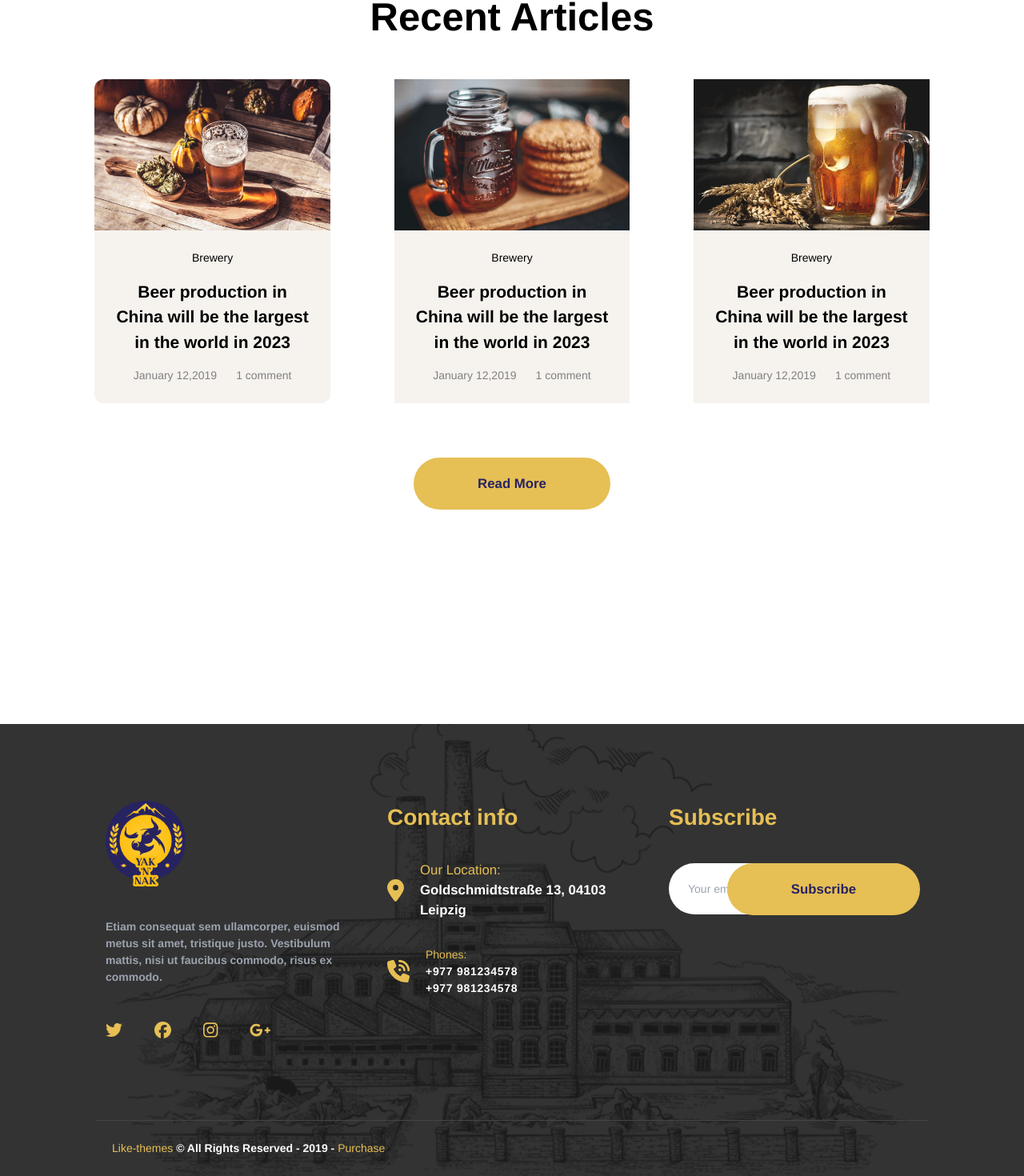
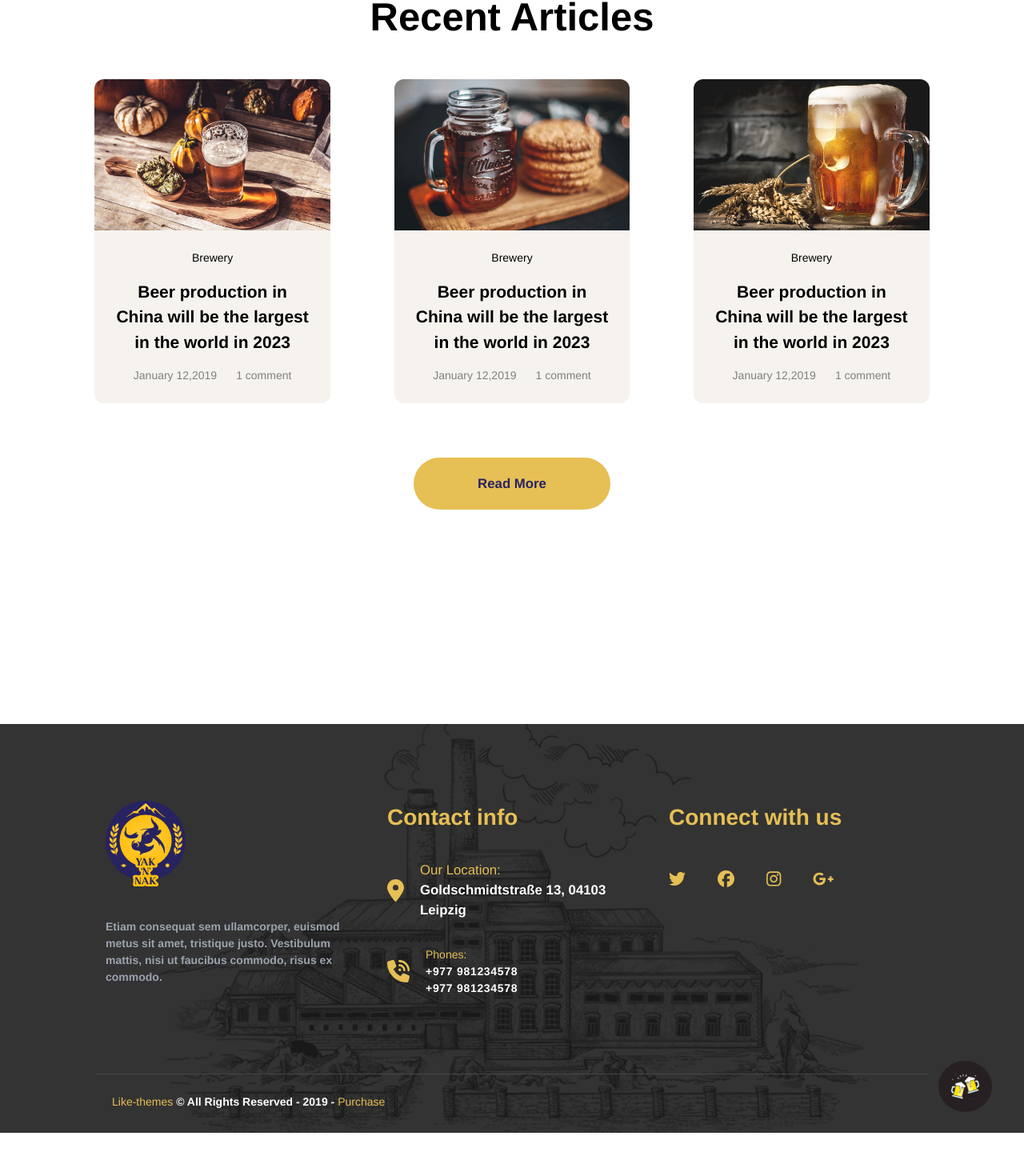
Before and after one commit to WebX-Nepal/YakNYak_alpha, a React (Vite) app: page / in a window 1280 px wide. Shown: the part 7725-9195 px from the top of the page at 80% size. After the commit the page ends 9141 px from the top, so only its background shows below. Built offline with nearby package versions, Linux system fonts and the light colour scheme.

Commit message:
favicon updated

```diff
--- a/index.html
+++ b/index.html
@@ -2,7 +2,7 @@
 <html lang="en">
   <head>
     <meta charset="UTF-8" />
-    <link rel="icon" type="image/svg+xml" href="/vite.svg" />
+    <link rel="icon" type="image/svg+xml" href="/logoYak.svg" />
     <link
       rel="stylesheet"
       type="text/css"
--- a/src/components/footer/Footer.jsx
+++ b/src/components/footer/Footer.jsx
@@ -5,6 +5,8 @@ import { FontAwesomeIcon } from "@fortawesome/react-fontawesome";
 import { faFacebook, faGooglePlus, faGooglePlusG, faInstagram, faTwitter } from "@fortawesome/free-brands-svg-icons";
 import logo from "../../assets/logoYak.svg";
 import { faLocationDot, faPhoneVolume } from '@fortawesome/free-solid-svg-icons';
+
+import beerIcon from "../../assets/beerIcon.svg";
 
 const Footer = () => {
     return (
@@ -17,21 +19,7 @@ const Footer = () => {
                                 <img src={logo} alt="" className="mr-16 w-[100px]" />
                             </div>
                             <p className='mt-10 text-gray-400 font-bold'>Etiam consequat sem ullamcorper, euismod metus sit amet, tristique justo. Vestibulum mattis, nisi ut faucibus commodo, risus ex commodo.</p>
-                            <ul className="social-media flex gap-10 text-[#e6bf55] text-[1.5em] mt-10">
-                                <li className="hover:text-[white] transition-all duration-500">
-                                    <Link to="/" ><FontAwesomeIcon icon={faTwitter} /></Link>
-                                </li>
-                                <li className="hover:text-[white] transition-all duration-500">
-                                    <Link to="/" ><FontAwesomeIcon icon={faFacebook} /></Link>
-                                </li>
 
-                                <li className="hover:text-[white] transition-all duration-500">
-                                    <Link to="/" ><FontAwesomeIcon icon={faInstagram} /></Link>
-                                </li>
-                                <li className="hover:text-[white] transition-all duration-500">
-                                    <Link to="/" ><FontAwesomeIcon icon={faGooglePlusG} /></Link>
-                                </li>
-                            </ul>
                         </div>
                         <div className="item w-[30%]">
                             <h2 className='font-bold text-[2em] text-[#e6bf55]'>Contact info</h2>
@@ -52,18 +40,39 @@ const Footer = () => {
                             </div>
 
                         </div>
-                        <div className="item w-[30%] relative">
-                            <h2 className='font-bold text-[2em] text-[#e6bf55]'>Subscribe</h2>
-                            <input type="email" id='email' name='email' placeholder='Your email ...' className='h-16 rounded-full w-full px-6 text-black mt-9' />
+                        <div className="item w-[30%] ">
+                            <h2 className='font-bold text-[2em] text-[#e6bf55]'>Connect with us</h2>
+                            {/* <h2 className='font-bold text-[2em] text-[#e6bf55]'>Subscribe</h2> */}
 
-                            <button className='bg-[#e6bf55] py-5 px-20 font-bold rounded-full text-[1.2em] hover:bg-[#272361] transition-all duration-300  absolute top-[42px] right-[-2px] hover:text-yellow-500 text-[#272361] mt-9'>Subscribe</button>
+                            {/* <input type="email" id='email' name='email' placeholder='Your email ...' className='h-16 rounded-full w-full px-6 text-black mt-9' />
+
+                            <button className='bg-[#e6bf55] py-5 px-20 font-bold rounded-full text-[1.2em] hover:bg-[#272361] transition-all duration-300  absolute top-[42px] right-[-2px] hover:text-yellow-500 text-[#272361] mt-9'>Subscribe</button> */}
+                            <ul className="social-media flex gap-10 text-[#e6bf55] text-[1.5em] mt-10">
+                                <li className="hover:text-[#272361] transition-all duration-500">
+                                    <Link to="/" ><FontAwesomeIcon icon={faTwitter} /></Link>
+                                </li>
+                                <li className="hover:text-[#272361] transition-all duration-500">
+                                    <Link to="/" ><FontAwesomeIcon icon={faFacebook} /></Link>
+                                </li>
+
+                                <li className="hover:text-[#272361] transition-all duration-500">
+                                    <Link to="/" ><FontAwesomeIcon icon={faInstagram} /></Link>
+                                </li>
+                                <li className="hover:text-[#272361] transition-all duration-500">
+                                    <Link to="/" ><FontAwesomeIcon icon={faGooglePlusG} /></Link>
+                                </li>
+                            </ul>
 
                         </div>
                     </div>
+
                     <hr className='mt-24 border-[#454545]' />
-                    <div className="copyright mt-6 px-[20px] pb-7">
+                    <img src={beerIcon} alt="imgerr" srcset="" className='h-16 absolute right-10 mt-[-17px] hover:rotate-180' />
 
+
+                    <div className="copyright mt-6 px-[20px] pb-7 flex justify-between items-center">
                         <h5 className='font-bold text-white '><span className='text-[#e6bf55] font-normal'>Like-themes</span> © All Rights Reserved - 2019 - <span className='text-[#e6bf55] font-normal'>Purchase</span></h5>
+
                     </div>
                 </div>
 
--- a/src/pages/home/recentArticles/Articles.jsx
+++ b/src/pages/home/recentArticles/Articles.jsx
@@ -10,7 +10,7 @@ const Articles = () => {
                 <div className="content pt-24">
                     <h1 className='text-[3.5em] font-bold text-center' >Recent Articles</h1>
                     <div className="card  flex justify-center gap-20 mt-10">
-                        <div className="item hover:rounded-t-xl rounded-t-xl rounded-xl w-[23%] bg-[#f6f3ee] ">
+                        <div className="item rounded-xl w-[23%] bg-[#f6f3ee] ">
                             <div className="overflow-hidden rounded-t-xl">
                                 <img src={article1}
                                     alt="articleimgerr" className='hover:scale-105 transition-all duration-300  ' />
@@ -27,8 +27,8 @@ const Articles = () => {
 
 
                         </div>
-                        <div className="item w-[23%] bg-[#f6f3ee]">
-                            <div className="overflow-hidden ">
+                        <div className="item rounded-xl w-[23%] bg-[#f6f3ee]">
+                            <div className="overflow-hidden rounded-t-xl">
                                 <img src={article2}
                                     alt="articleimgerr" className='hover:scale-105 transition-all duration-300' />
                             </div>
@@ -42,8 +42,8 @@ const Articles = () => {
                                 </div>
                             </div>
                         </div>
-                        <div className="item w-[23%] bg-[#f6f3ee] ">
-                            <div className="overflow-hidden ">
+                        <div className="item rounded-xl w-[23%] bg-[#f6f3ee] ">
+                            <div className="overflow-hidden rounded-t-xl">
                                 <img src={article3}
                                     alt="articleimgerr" className='hover:scale-105 transition-all duration-300' />
                             </div>
```
Also changed, not shown: public/logoYak.svg (added), src/assets/beerIcon.svg (added).
